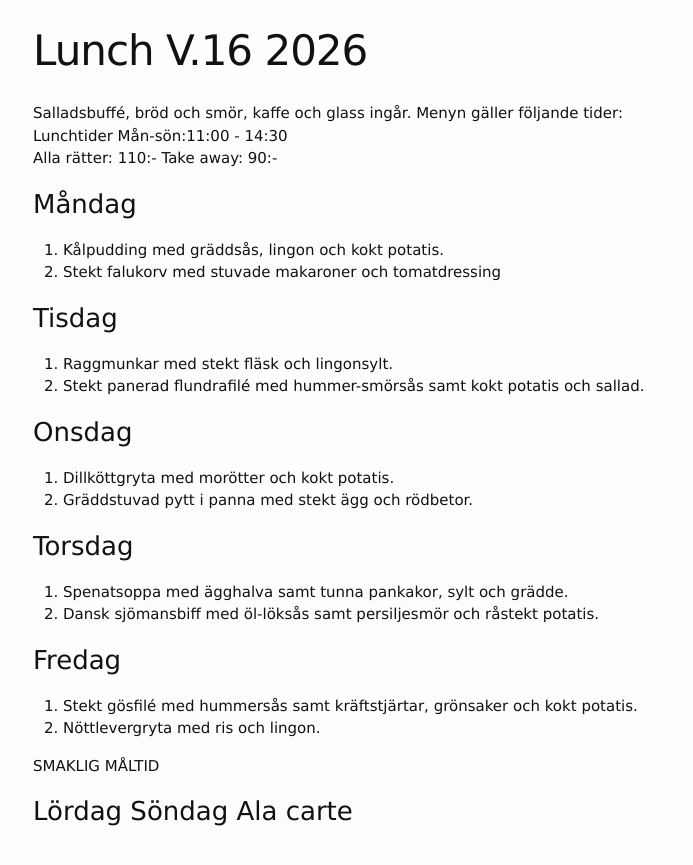
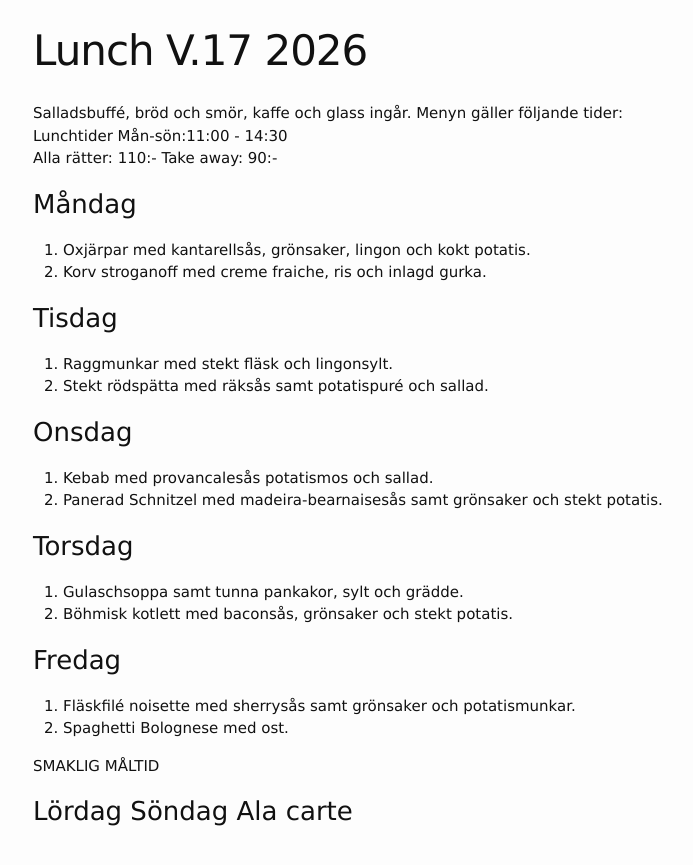
Before and after one commit to FarInn62/farinn62.github.io, a Jekyll site: the page built from lunch.md, in a window 1280 px wide. Shown: the top 865 px of the page, without its empty margins (237-930 px from the left). Built offline with Jekyll 4.4.1, drawn with Linux system fonts in a browser that asks for light colours.

Commit message:
Update lunch.md

```diff
--- a/lunch.md
+++ b/lunch.md
@@ -1,6 +1,6 @@
 ---
 layout: foodmenu
-title: Lunch V.16 2026
+title: Lunch V.17 2026
 permalink: /lunch/
 published: true
 ---
@@ -11,28 +11,28 @@ Alla rätter: 110:- Take away: 90:-
 
 ### Måndag
 
-1. Kålpudding med gräddsås, lingon och kokt potatis.
-2. Stekt falukorv med stuvade makaroner och tomatdressing
+1. Oxjärpar med kantarellsås, grönsaker, lingon och kokt potatis.
+2. Korv stroganoff med creme fraiche, ris och inlagd gurka.
 
 ### Tisdag
 
 1. Raggmunkar med stekt fläsk och lingonsylt.
-2. Stekt panerad flundrafilé med hummer-smörsås samt kokt potatis och sallad.
+2. Stekt rödspätta med räksås samt potatispuré och sallad.
 
 ### Onsdag
 
-1. Dillköttgryta med morötter och kokt potatis.
-2. Gräddstuvad pytt i panna med stekt ägg och rödbetor.
+1. Kebab med provancalesås potatismos och sallad.
+2. Panerad Schnitzel med madeira-bearnaisesås samt grönsaker och stekt potatis.
 
 ### Torsdag
 
-1.  Spenatsoppa med ägghalva samt tunna pankakor, sylt och grädde.
-2.  Dansk sjömansbiff med öl-löksås samt persiljesmör och råstekt potatis.
+1.  Gulaschsoppa samt tunna pankakor, sylt och grädde.
+2.  Böhmisk kotlett med baconsås, grönsaker och stekt potatis.
 
 ### Fredag
 
-1. Stekt gösfilé med hummersås samt kräftstjärtar, grönsaker och kokt potatis.
-2. Nöttlevergryta med ris och lingon.
+1. Fläskfilé noisette med sherrysås samt grönsaker och potatismunkar.
+2. Spaghetti Bolognese med ost.
 
 SMAKLIG MÅLTID
 
```
